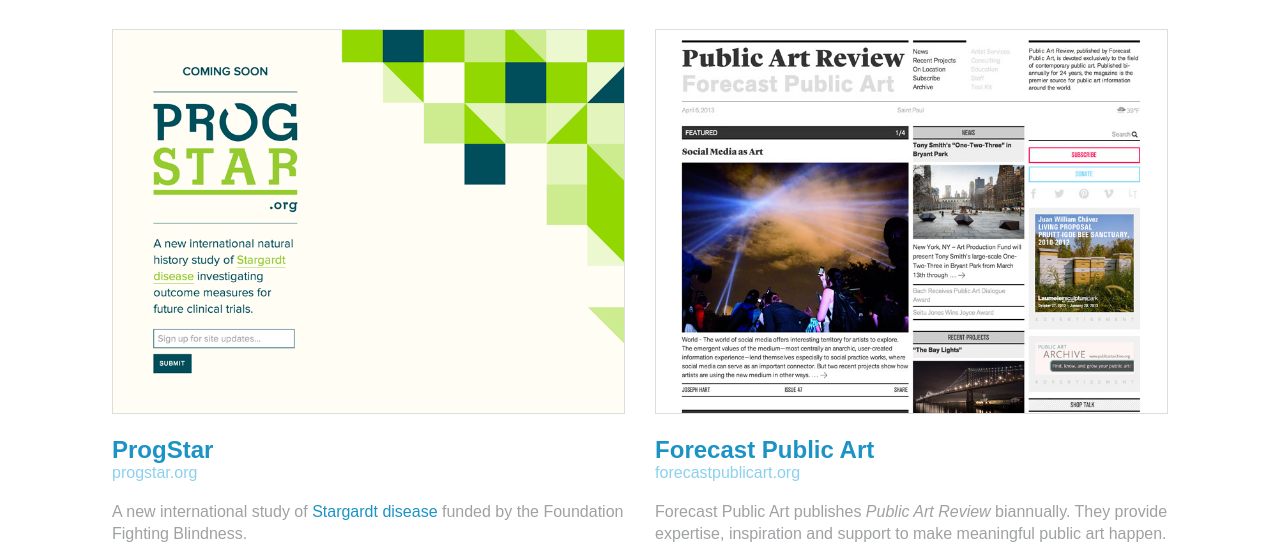
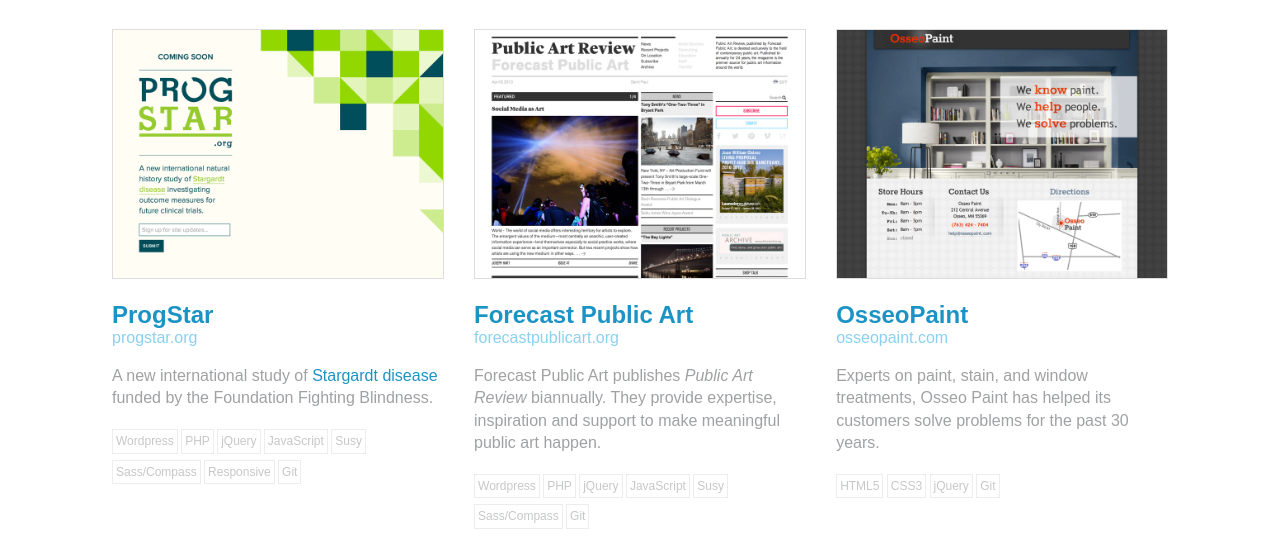
Before and after one commit to geekydatamonkey/geekydatamonkey.github.io, a plain HTML site: page index.html in a window 1280 px wide. Shown: the part 272-816 px from the top of the page. Drawn offline with Linux system fonts and the light colour scheme.

Commit message:
change to 3 cols

```diff
--- a/sass/partials/_grid-list.scss
+++ b/sass/partials/_grid-list.scss
@@ -1,4 +1,4 @@
-$items-per-row: 2;
+$items-per-row: 3;
 
 .grid-item {
   @include pie-clearfix;
```
Also changed, not shown: css/main.css.
